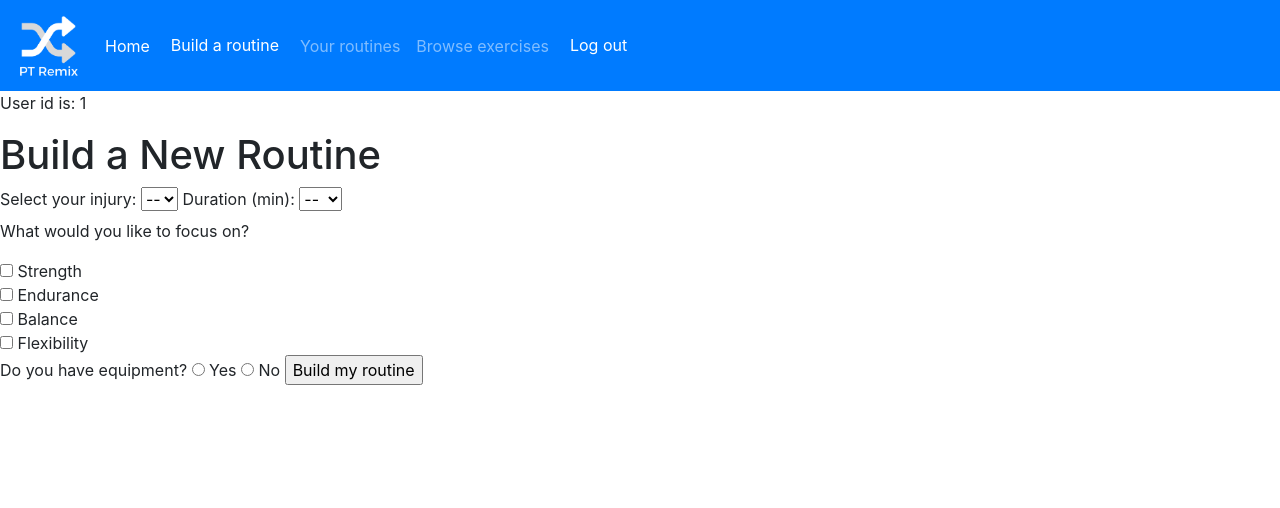
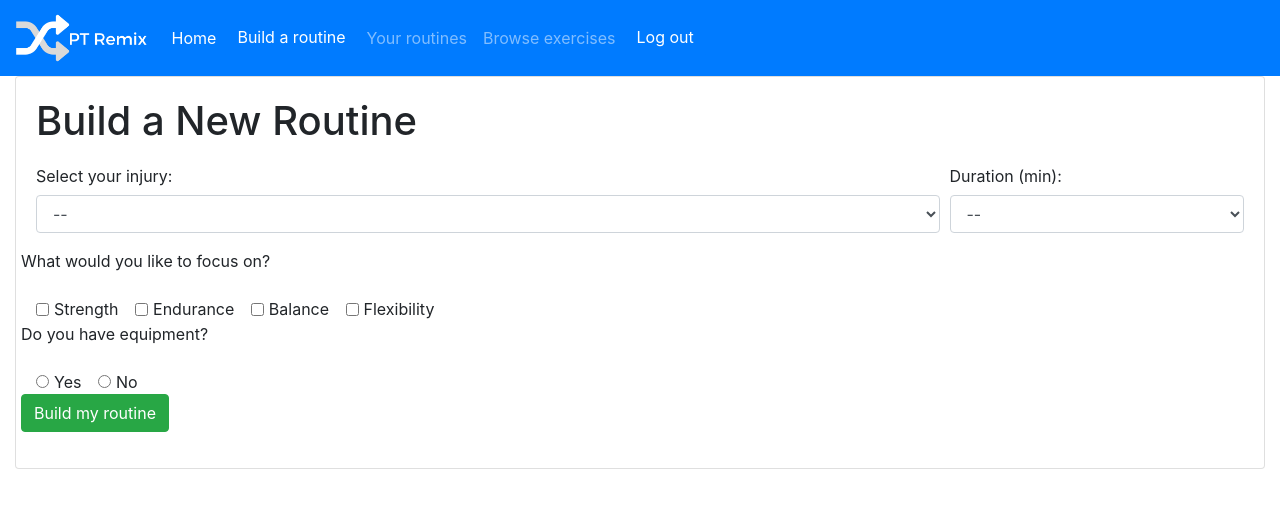
Before and after one commit to loranne/hb-capstone, a Flask app: page /build-routine in a window 1280 px wide. Shown: the top 508 px of the page. Run offline with Flask 2, Linux system fonts and the light colour scheme; the visitor is signed in with stand-in values (Sample User, id 1); data that the repository does not hold is empty; some libraries are stand-ins or nearby versions.

Commit message:
routine page styled

```diff
--- a/server.py
+++ b/server.py
@@ -99,7 +99,7 @@ def user_logout():
 @app.route("/build-routine", methods=["GET"])
 def view_builder_page():
     """View routine builder page"""
-    flash(f"User id is: {session['user']}")
+    utilities.print_color(f"User id is: {session['user']}")
     utilities.print_color("builder is go")
 
     injuries = crud.get_all_injuries()
--- a/static/css/base.css
+++ b/static/css/base.css
@@ -1,7 +1,16 @@
 /* my custom CSS */
 
+.ex-reps {
+    margin-top: 25px;
+}
+
+.ex-description {
+    margin-bottom: 25px;
+}
+
 .img-fluid {
-    max-width: 600px;
+    max-width: 500px;
+    max-height: 500px;
     height: auto;
 }
 
--- a/templates/base.html
+++ b/templates/base.html
@@ -39,7 +39,7 @@
 
       <nav class="navbar navbar-expand-lg navbar-dark bg-primary">
         <a class="navbar-brand logo">
-          <img src ="../static/img/ptremix_logo_white.png" height=65px padding=0px>
+          <img src ="../static/img/logo-horizontal-white-small.png" height=50px padding=0px>
         </a>
         <button class="navbar-toggler" type="button" data-toggle="collapse" data-target="#navbarSupportedContent" aria-controls="navbarSupportedContent" aria-expanded="false" aria-label="Toggle navigation">
           <span class="navbar-toggler-icon"></span>
--- a/templates/build_routine.html
+++ b/templates/build_routine.html
@@ -4,21 +4,35 @@
 {% block title %}PT Remix - Build a routine {% endblock %}
 
 {% block body %}
-    <h1>Build a New Routine</h1>
 
     <!-- For this one, need to get injury types from DB using app route -->
+<div class="container-fluid">
+    <div class="card">
+        <div class="card-body">
+            <h1 class="card-title">Build a New Routine</h1>
+
             <form name="build-routine", method="POST">
-        <label>Select your injury: </label>
-        <select class="dropdown-injury" data-toggle="popover" data-trigger="focus" title="What's this?" data-content="What injury or condition are you treating?" name="injury">
+                <div class="form-row">
+                    <div class="form-group col-9">
+                    <label class="col-form-label">Select your injury: </label>
+                    <select class="form-control" data-toggle="popover" data-trigger="focus"
+                    title="What's this?" data-content="What injury or condition are you treating?"
+                    name="injury" required=True>
+
                         <option value="">--</option>
                         {% for injury in injuries %}
                         <option value="{{ injury.name}}">{{ injury.name }}</option>
                         {% endfor %}
                     </select>
+                    </div>
 
             <!-- Form for user to choose how long a routine -->
-        <label>Duration (min): </label>
-        <select name="duration" required=True>
+                <div class="form-group col-3">
+                <label class="col-form-label">Duration (min): </label>
+                <select class="form-control" data-toggle="popover" data-trigger="focus"
+                    title="What's this?" data-content="How long (in minutes) would you like your routine to be?"
+                    name="duration" required=True>
+
                     <option value="">--</option>
                     <option value="5">5</option>
                     <option value="10">10</option>
@@ -33,28 +47,51 @@
                     <option value="55">55</option>
                     <option value="60">60</option>
                 </select>
+                </div>
+                </div>
 
             <!-- Form for user to select focus -->
-        <p>What would you like to focus on?</p>
-        <input type="checkbox" name="exercise_type" value="strength"> Strength<br>
+            <div class="form-group row"><label class="form-label">What would you like to focus on?</label></div>
 
-        <input type="checkbox" name="exercise_type" value="endurance"> Endurance<br>
+                <div class="form-check-inline">
+                <input class="form-check-input" type="checkbox" id="exercise_type_1" name="exercise_type" value="strength">
+                <label class="form-check-label" for="exercise_type_1">Strength</label>
+                </div>
 
-        <input type="checkbox" name="exercise_type" value="balance"> Balance<br>
+                <div class="form-check-inline">
+                <input class="form-check-input" type="checkbox" id="exercise_type_2" name="exercise_type" value="endurance">
+                <label class="form-check-label" for="exercise_type_2">Endurance</label>
+                </div>
 
-        <input type="checkbox" name="exercise_type" value="flexibility"> Flexibility<br>
+                <div class="form-check-inline">
+                <input class="form-check-input" type="checkbox" id="exercise_type_3" name="exercise_type" value="balance">
+                <label class="form-check-label" for="exercise_type_3">Balance</label>
+                </div>
+
+                <div class="form-check-inline">
+                <input class="form-check-input" type="checkbox" id="exercise_type_4" name="exercise_type" value="flexibility">
+                <label class="form-check-label" for="exercise_type_4">Flexibility</label>
+                </div>
 
             <!-- Form for user to select equipment y/n -->
-        <label>Do you have equipment?</label>
+                <div class="form-group row"><label class="form-label">Do you have equipment?</label></div>
+                <div class="form-check-inline">
+                <input class="form-check-input" type="radio" name="equip" id="equip_yes" value="yes">
+                <label class="form-check-label" for="equip_no">Yes</label>
+                </div>
 
-        <input type="radio" name="equip" value="yes">
-        <label>Yes</label>
+                <div class="form-check-inline">
+                <input class="form-check-input" type="radio" name="equip" id="equip_no" value="no">
+                <label class="form-check-label" for="equip_no">No</label>
+                </div>
 
-        <input type="radio" name="equip" value="no">
-        <label>No</label>
-
-        <input type="submit" name="build-routine" value="Build my routine">
+                <div class="form-group row">
+                    <button type="submit" class="btn btn-success" name="build-routine" value="Build my routine">Build my routine</button>
+                </div>
             </form>
+        </div>
+    </div>
+</div>
     <script>
         $(function () {
             $('[data-toggle="popover"]').popover();
```
Also changed, not shown: templates/routine.html (+41 -14 lines), static/img/logo-horiontal-blue.png (added), static/img/logo-horizontal-white-small.png (added), static/img/logo-horizontal-white.png (added), static/img/logo-square-blue.png (renamed from static/img/ptremix_logo_blue.png), static/img/logo-square-white.png (renamed from static/img/ptremix_logo_white.png), 1 other file. Lines whose indentation alone changed are shown as unchanged.
